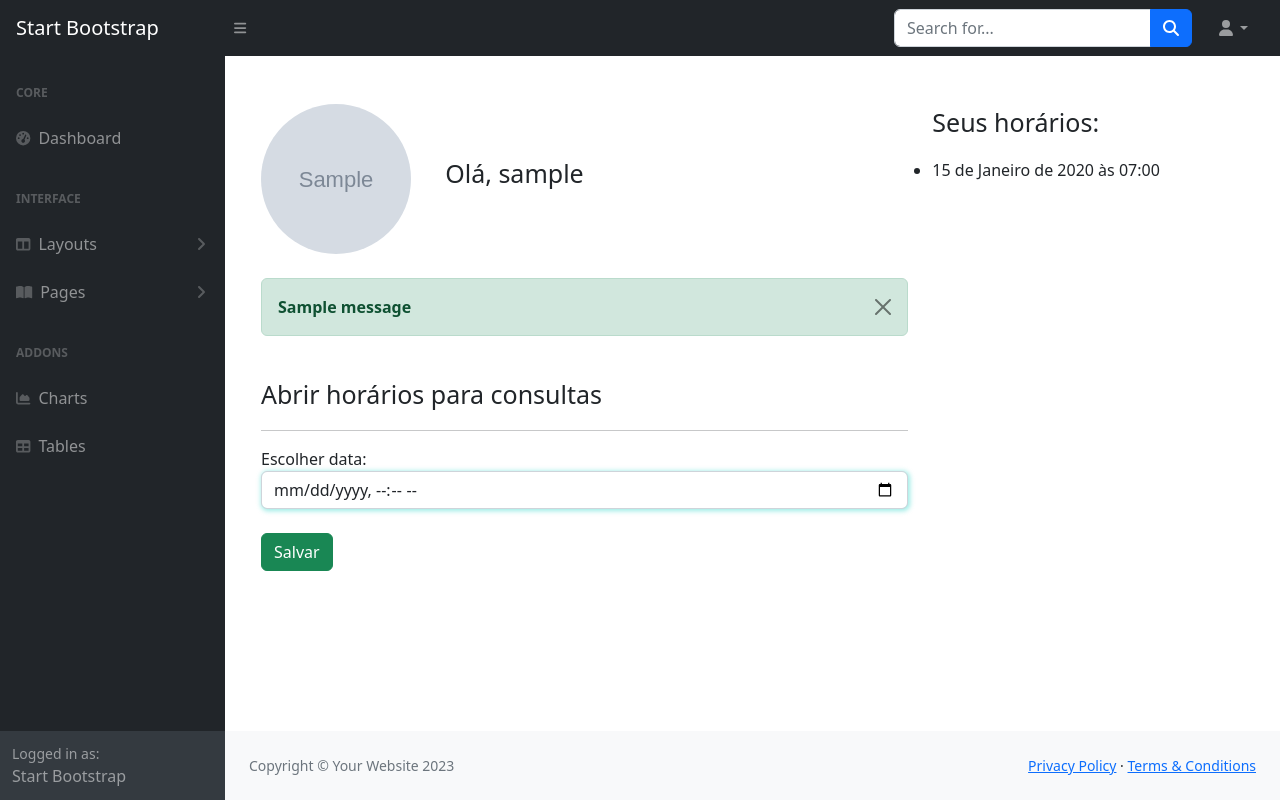
After one commit to viniciostec22/Clinic, a Django app: page /medico/abrir_horario/ in a window 1280 px wide. The commit adds this page. Run offline with Django 5.2, Linux system fonts and the light colour scheme; a user stored in the database is signed in; tables that the repository leaves empty hold one stand-in row (values such as "Sample post"); grey boxes marked "Sample" are stand-in pictures; one stand-in notice (Sample message) is shown; some libraries are stand-ins or nearby versions.

Commit message:
feat: liberar_horarios_cosnsultas

```diff
--- a/core/urls.py
+++ b/core/urls.py
@@ -1,9 +1,11 @@
 
 from django.contrib import admin
 from django.urls import path, include
+from django.conf import settings
+from django.conf.urls.static import static
 
 urlpatterns = [
     path('admin/', admin.site.urls),
     path('usuarios/', include('usuarios.urls')),
     path('medico/', include('medico.urls'))
-]
+] + static(settings.MEDIA_URL, document_root=settings.MEDIA_ROOT)
--- a/medico/models.py
+++ b/medico/models.py
@@ -29,3 +29,11 @@ class DadosMedico(models.Model):
 
     def __str__(self):
         return self.user.username
+
+class DatasAbertas(models.Model):
+    data = models.DateTimeField()
+    user = models.ForeignKey(User, on_delete=models.DO_NOTHING)
+    agendado = models.BooleanField(default=False)
+
+    def __str__(self) -> str:
+        return str(self.data)
--- /dev/null
+++ b/medico/templates/abrir_horario.html
@@ -0,0 +1,54 @@
+{% extends 'index.html' %}
+
+{% load static %}
+
+{% block title %}Abrir Horario {% endblock title %}
+
+{% block 'head' %}
+<link rel="stylesheet" href="{% static 'medicos/css/abrir_horario.css' %}">
+<link rel="stylesheet" href="{% static 'medicos/css/medico.css' %}">
+<link rel="stylesheet" href="{% static 'medicos/css/cadastro_medico.css' %}">
+{% endblock 'head' %}
+
+{% block content %}
+<div class="container">
+
+    <br><br>
+
+    <div class="row">
+        <div class="col-md-8">
+
+            <img src="{{dados_medico.foto.url}}"  class="foto-perfil" alt="">
+            <label style="margin-left: 30px; font-size: 25px" class="p-bold">Olá, <span class="color-dark">{{request.user.username}}</span></label>
+
+            <br>
+            {% if messages %}
+                <br>
+                {% for message in messages %}
+                    <div class="alert {{message.tags}} alert-dismissible fade show" role="alert">
+                        <strong>{{message}}</strong>
+                        <button type="button" class="btn-close" data-bs-dismiss="alert" aria-label="Close"></button>
+                    </div>
+                {% endfor %}
+            {% endif %}
+            <br>
+            <p style="font-size: 25px" class="p-bold">Abrir horários para consultas</p>
+            <hr>
+            <form action="{% url 'abrir_horario' %}" method="POST"> {% csrf_token %}
+                <label for="">Escolher data:</label>
+                <input type="datetime-local" name="data" class="form-control shadow-main-color">
+                <br>
+                <input type="submit" value="Salvar" class="btn btn-success btn-dark-color">
+            </form>
+        </div>
+        <div class="col-md-4">
+            <p style="font-size: 25px" class="p-bold">Seus horários:</p>
+            <ul class="list-group">
+                {% for i in datas_abertas %}
+                    <li>{{i.data}}</li>
+                {% endfor %}
+            </ul>
+        </div>
+    </div>
+</div>
+{% endblock content %}
--- a/medico/templates/cadastro_medico.html
+++ b/medico/templates/cadastro_medico.html
@@ -5,7 +5,7 @@
 {% block title %}Cadastro medico{% endblock title %}
 
 {% block 'head' %}
-    <link rel="stylesheet" href="{% static 'medico/css/medico.css' %}">
+    <link rel="stylesheet" href="{% static 'medicos/css/medico.css' %}">
 {% endblock 'head' %}
 
 {% block content %}
--- a/medico/urls.py
+++ b/medico/urls.py
@@ -2,5 +2,6 @@ from django.urls import path
 from . import views
 
 urlpatterns = [
-    path('cadastro_medico/', views.cadastro_medico, name="cadastro_medico")
+    path('cadastro_medico/', views.cadastro_medico, name="cadastro_medico"),
+    path('abrir_horario/', views.abrir_horario, name='abrir_horario'),
 ]
--- a/medico/views.py
+++ b/medico/views.py
@@ -1,7 +1,8 @@
 from django.shortcuts import render, redirect
-from .models import Especialidades, DadosMedico, is_medico
+from .models import Especialidades, DadosMedico, is_medico, DatasAbertas
 from django.contrib import messages
 from django.contrib.messages import constants
+from datetime import datetime
 
 # Create your views here.
 def cadastro_medico(request):
@@ -49,3 +50,26 @@ def cadastro_medico(request):
         messages.add_message(request, constants.SUCCESS, 'Cadastro médico realizado com sucesso.')
 
         return redirect('/medicos/abrir_horario')
+def abrir_horario(request):
+    if not is_medico(request.user):
+        messages.add_message(request, constants.WARNING, 'Somente Médicos podem abrir Horários')
+        return redirect('/usuarios/logout/')
+    if request.method == "GET":
+        dados_medico = DadosMedico.objects.get(user=request.user)
+        datas_abertas = DatasAbertas.objects.filter(user=request.user)
+        return render(request,'abrir_horario.html',{'dados_medico':dados_medico, 'datas_abertas':datas_abertas})
+    elif request.method == "POST":
+        data = request.POST.get('data')
+
+        data_formatada = datetime.strptime(data, '%Y-%m-%dT%H:%M')
+        if data_formatada <= datetime.now():
+             messages.add_message(request, constants.WARNING, 'A data deve ser maior ou igual a data atual.')
+             return redirect('/medico/abrir_horario/')
+
+        horario_abrir = DatasAbertas(
+             data=data,
+             user=request.user
+         )
+        horario_abrir.save()
+        messages.add_message(request, constants.SUCCESS, 'Horario cadastrado com sucesso.')
+        return redirect('/medico/abrir_horario/')
--- /dev/null
+++ b/templates/static/medicos/css/abrir_horario.css
@@ -0,0 +1,8 @@
+.foto-perfil{
+
+    width: 150px;
+    height: 150px;
+
+    border-radius: 75px;
+
+}
--- a/templates/static/medico/css/medico.css
+++ b/templates/static/medicos/css/medico.css
@@ -43,6 +43,6 @@
     border: 1px solid var(--dark-color);
 }
 
-/* .shadow-main-color{
+.shadow-main-color{
     box-shadow: 1px 1px 5px 1px rgba(0, 204, 190,.4);
-} */
+}
--- a/usuarios/templates/login.html
+++ b/usuarios/templates/login.html
@@ -23,7 +23,7 @@
                             {% endif %}
                             <div class="card-header"><h3 class="text-center font-weight-light my-4">Login</h3></div>
                             <div class="card-body">
-                                <form action="#" method="POST"> {% csrf_token %}
+                                <form action="{% url 'login' %}" method="POST"> {% csrf_token %}
                                     <div class="form-floating mb-3">
                                         <input class="form-control" id="inputEmail" type="email" name="email" placeholder="name@example.com" />
                                         <label for="inputEmail">Email</label>
@@ -38,12 +38,12 @@
                                     </div>
                                     <div class="d-flex align-items-center justify-content-between mt-4 mb-0">
                                         <a class="small" href="password.html">Esqueceu a senha?</a>
-                                        <a class="btn btn-primary" href="index.html">Login</a>
+                                        <input type="submit" value="Login" class="btn btn-primary btn-dark-color">
                                     </div>
                                 </form>
                             </div>
                             <div class="card-footer text-center py-3">
-                                <div class="small"><a href="register.html">Ainda não tem conta? Crie aqui!</a></div>
+                                <div class="small"><a href="{% url 'cadastro' %}">Ainda não tem conta? Crie aqui!</a></div>
                             </div>
                         </div>
                     </div>
```
Also changed, not shown: medico/migrations/0002_datasabertas.py (added).
